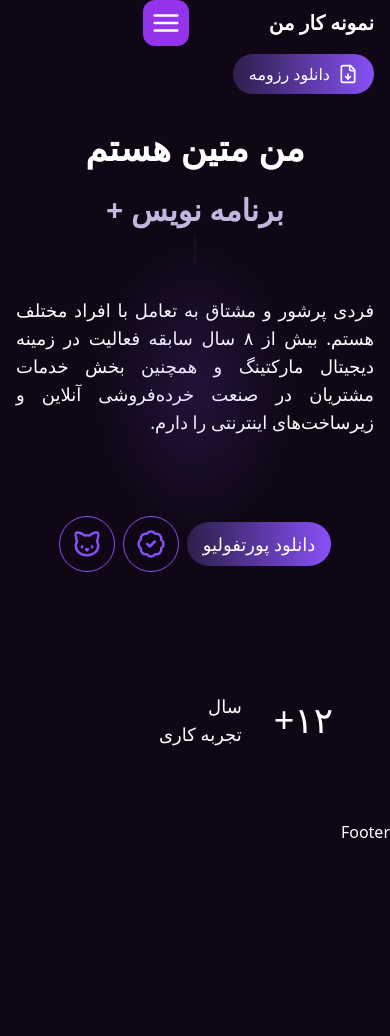
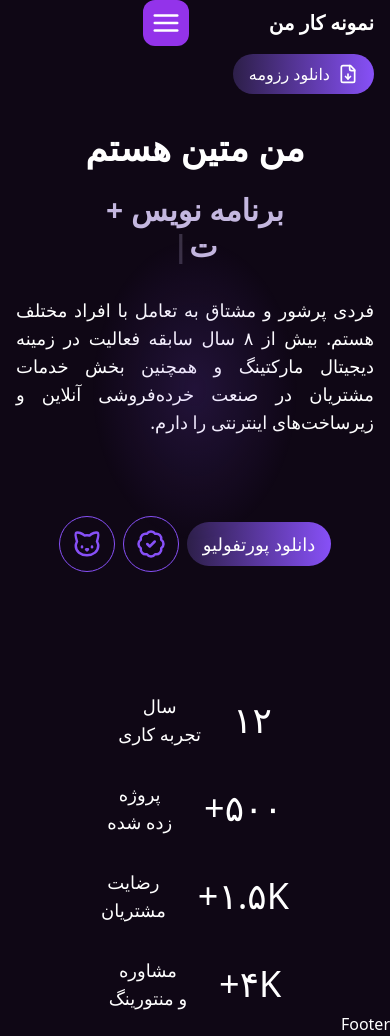
Before and after one commit to matinsekhavat/portfolio, a Next.js app: page / in a window 390 px wide. Before the commit the page ends 844 px from the top, so only its background shows below. Built offline with nearby package versions, Linux system fonts and the light colour scheme.

Commit message:
complete Inceremental info list  + valid props + fully responsive

```diff
--- a/app/page.tsx
+++ b/app/page.tsx
@@ -64,17 +64,52 @@ function page() {
       </section>
       {/* Incremental data */}
       <section className="container-fluid">
+        <div className="flex items-center gap-8 flex-wrap justify-center md:justify-between text-center">
           <IncrementalInfo
             incrementValue={1}
             initialValue={0}
             intervalDelay={80}
             maxValue={12}
-          hasSignPlus={true}
+            hasSignPlus={false}
           >
             سال
             <br />
             تجربه کاری
           </IncrementalInfo>
+          <IncrementalInfo
+            incrementValue={10}
+            initialValue={0}
+            intervalDelay={50}
+            maxValue={500}
+            hasSignPlus={true}
+          >
+            {"  "} پروژه <br />
+            زده شده
+          </IncrementalInfo>
+          <IncrementalInfo
+            incrementValue={0.1}
+            initialValue={0}
+            intervalDelay={100}
+            maxValue={1.5}
+            hasSignPlus={true}
+            hasThousandSign={true}
+          >
+            رضایت
+            <br />
+            مشتریان
+          </IncrementalInfo>{" "}
+          <IncrementalInfo
+            incrementValue={1}
+            initialValue={1}
+            intervalDelay={300}
+            maxValue={4}
+            hasSignPlus={true}
+            hasThousandSign={true}
+          >
+            مشاوره
+            <br />و منتورینگ
+          </IncrementalInfo>
+        </div>
       </section>
     </div>
   );
```
Lines whose indentation alone changed are shown as unchanged.
